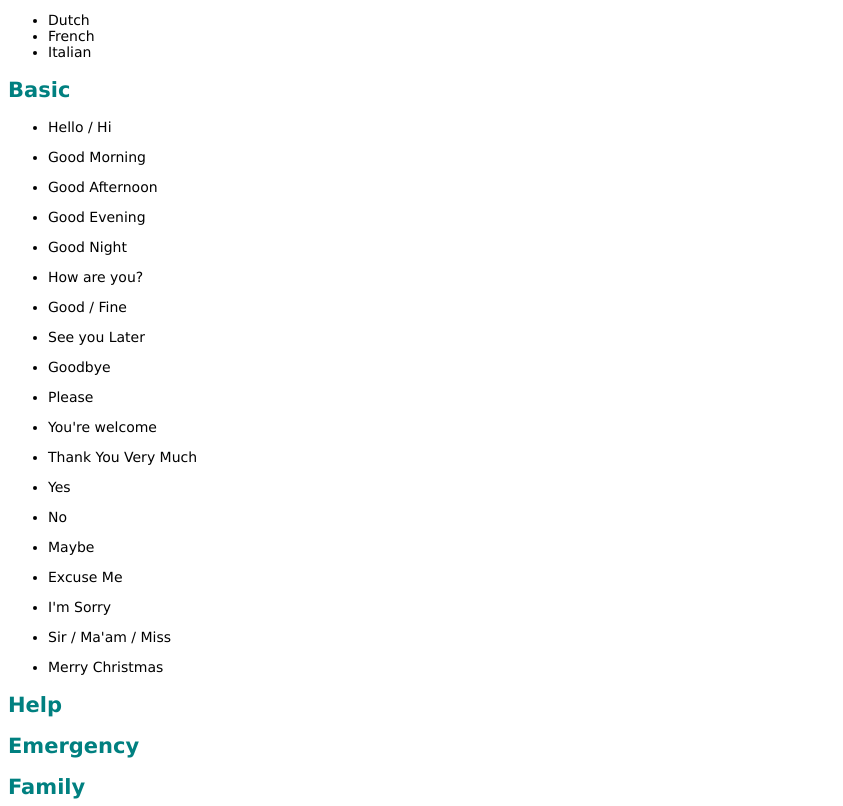
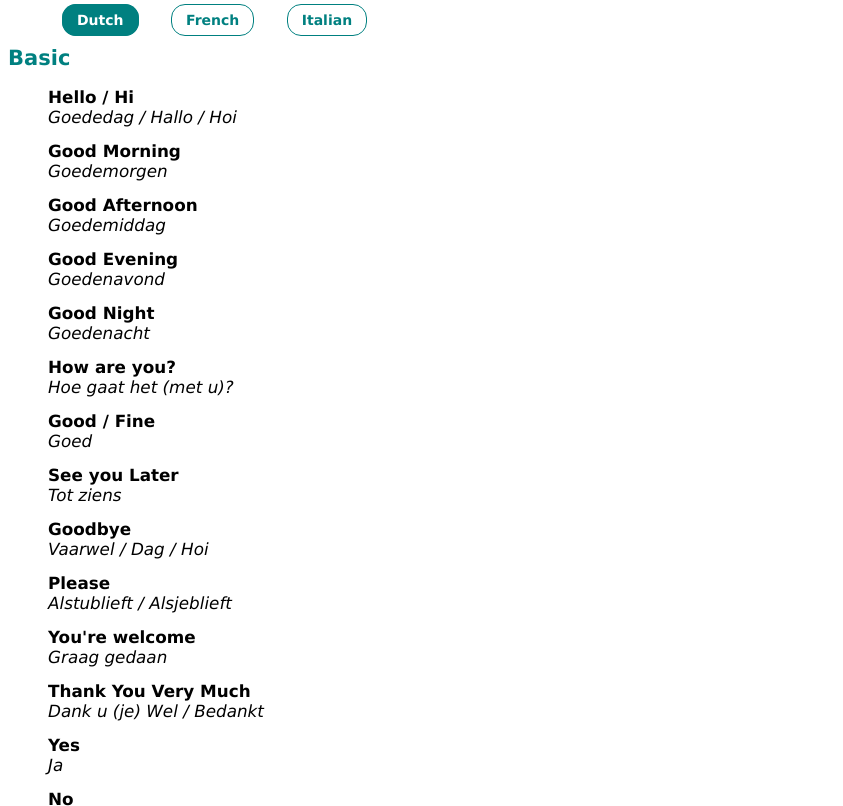
Before and after one commit to jvanord/phrasebook, a plain HTML site: page index.html in a window 1280 px wide. Shown: the part 93-899 px from the top of the page, without its empty margins (0-843 px from the left). Drawn offline with nearby package versions, Linux system fonts and the light colour scheme.

Commit message:
formatting

```diff
--- a/index.html
+++ b/index.html
@@ -19,7 +19,6 @@
 		}
 
 		h1 {
-			text-align: center;
 			font-size: 3em;
 		}
 
@@ -36,22 +35,53 @@
 			cursor: pointer;
 		}
 
-		.collapsed, .translation {
+		.collapsed,
+		.translation {
 			display: none;
 		}
 
-		.category-toggle, #languages li {
+		#languages li {
 			cursor: pointer;
+			list-style: none;
+			display: inline;
+			color: teal;
+			font-weight: bold;
+			margin: 1em;
+			padding: .5em 1em;
+			border: 1px solid teal;
+			border-radius: 1em;
+		}
+
+		#languages li.active {
+			background-color: teal;
+			color: white;
+		}
+
+		.category-toggle {
+			cursor: pointer;
+		}
+
+		.category li {
+			list-style: none;
+			font-size: larger;
+		}
+
+		.category li.english {
+			font-weight: bold;
+		}
+
+		.category li.translation {
+			font-style: italic;
 		}
 	</style>
 </head>
 
 <body>
 	<h1>Phrase Book</h1>
-	<div id="error">
+	<div id="error" style="display: none;">
 		<span id="error-close">&times;</span>
 		<h4>ERROR</h4>
-		<p id="error-message">App not initialized.</p>
+		<p id="error-message"></p>
 	</div>
 	<ul id='languages'>
 		<li data-language='dutch'>Dutch</li>
@@ -71,6 +101,7 @@
 					addTranslation(DATA[i]);
 				}
 				$('.category').first().slideDown();
+				$('#languages li').first().trigger('click');
 			}
 			function fail(message, data) {
 				console.error(message, data);
@@ -119,6 +150,8 @@
 			}
 			function onLanguageClick(e) {
 				var targetLang = $(e.target).data('language');
+				$('#languages li').removeClass('active');
+				$(e.target).addClass('active');
 				$('.translation').slideUp();
 				$('.' + targetLang).slideDown();
 			};
```
